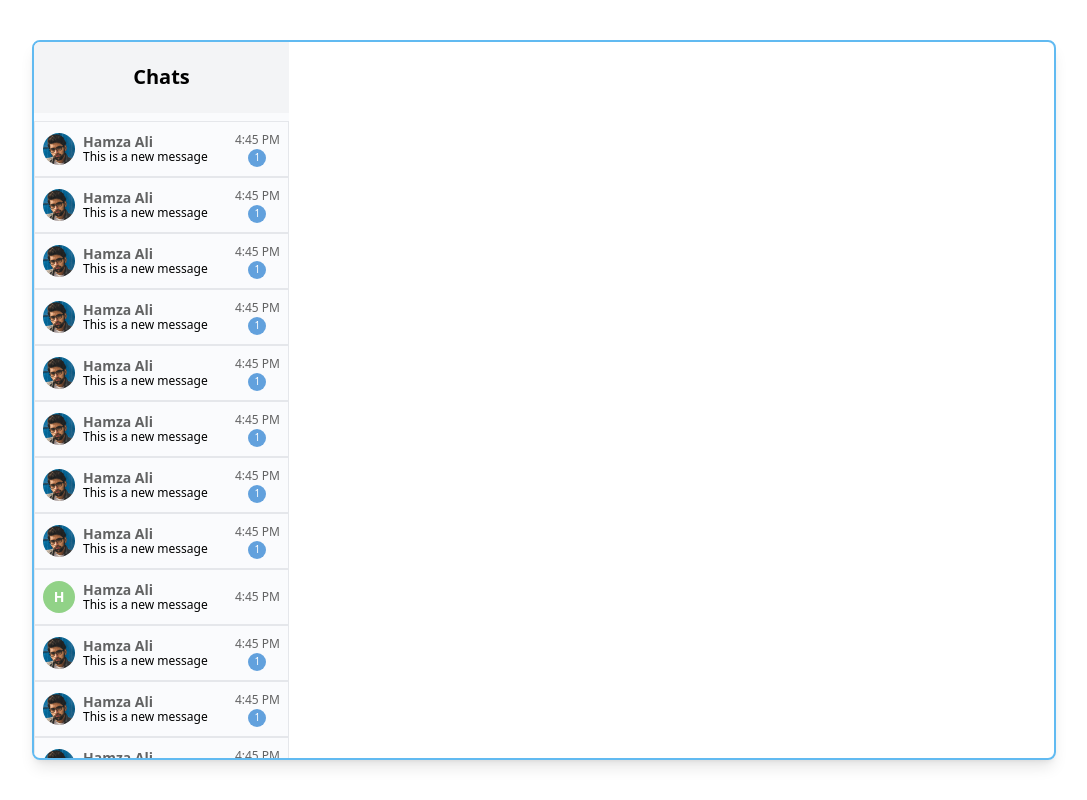
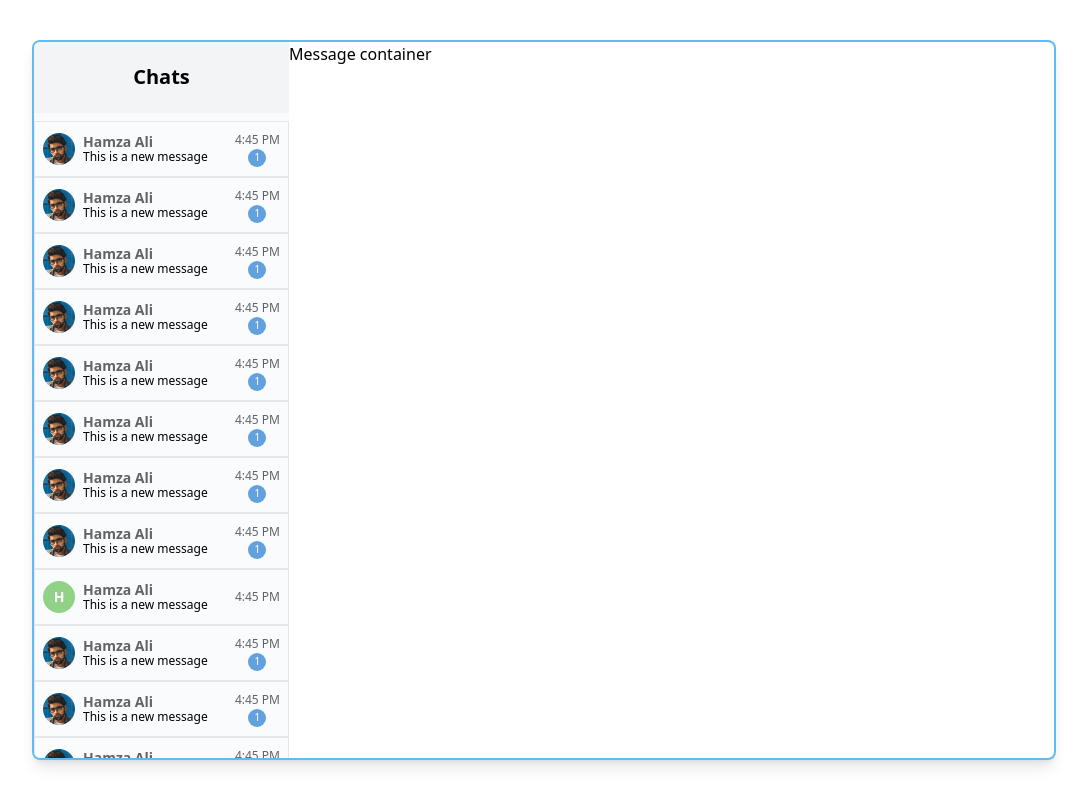
Before and after one commit to Hat52/Chat-App, a React (Vite) app in the folder client/: page / in a window 1280 px wide. Shown: the whole page, without its empty margins (96-1183 px from the left). Built offline with nearby package versions, Linux system fonts and the light colour scheme.

Commit message:
feat: Message container

```diff
--- a/client/src/App.tsx
+++ b/client/src/App.tsx
@@ -1,11 +1,12 @@
 import './App.css';
-import { Sidebar } from './components';
+import { Sidebar, MessageContainer } from './components';
 
 function App() {
 	return (
 		<div className="flex h-screen justify-center items-center w-screen">
-			<div className="h-[90%] w-[80%] border-2 border-[#61BAF1] rounded-sm shadow-lg overflow-hidden">
+			<div className="h-[90%] w-[80%] border-2 border-[#61BAF1] rounded-sm shadow-lg overflow-hidden flex">
 				<Sidebar />
+				<MessageContainer />
 			</div>
 		</div>
 	);
--- /dev/null
+++ b/client/src/components/MessageContainer/index.tsx
@@ -0,0 +1,3 @@
+export default function MessageContainer() {
+	return <h1>Message container</h1>;
+}
--- a/client/src/components/index.tsx
+++ b/client/src/components/index.tsx
@@ -1 +1,2 @@
 export { default as Sidebar } from './sidebar';
+export { default as MessageContainer } from './MessageContainer';
```
